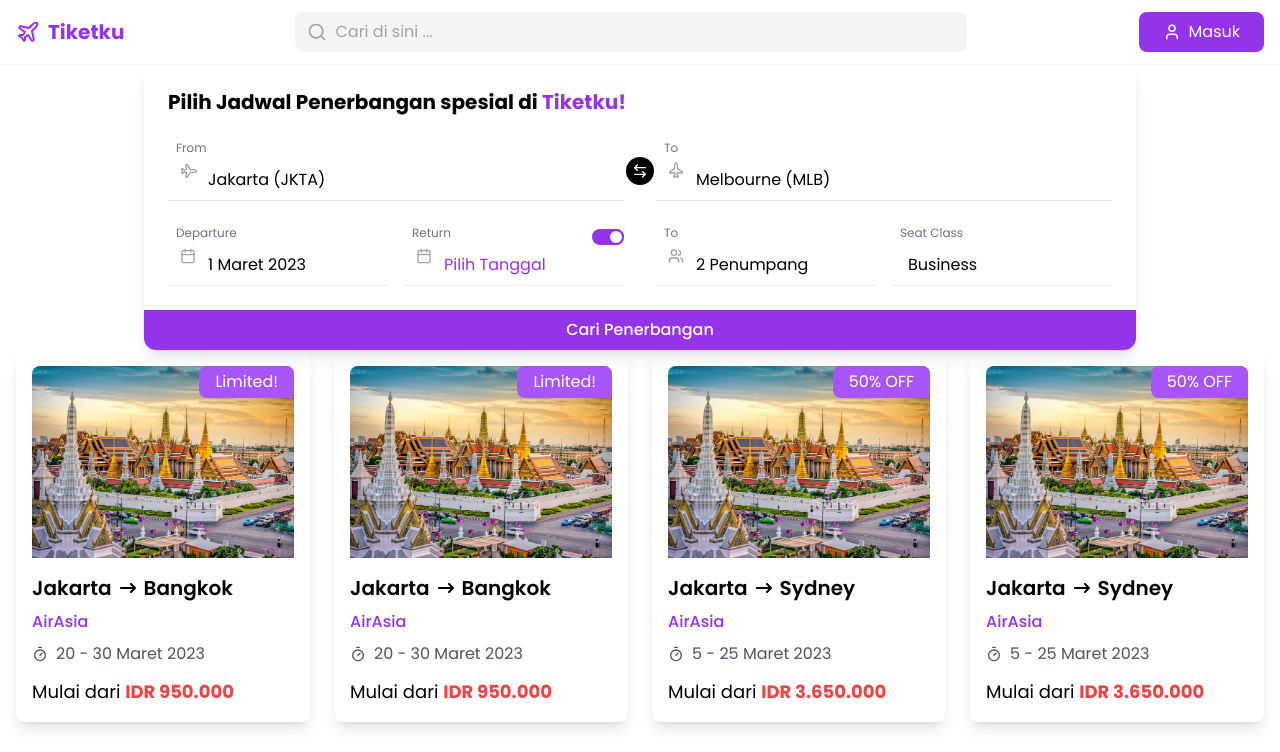
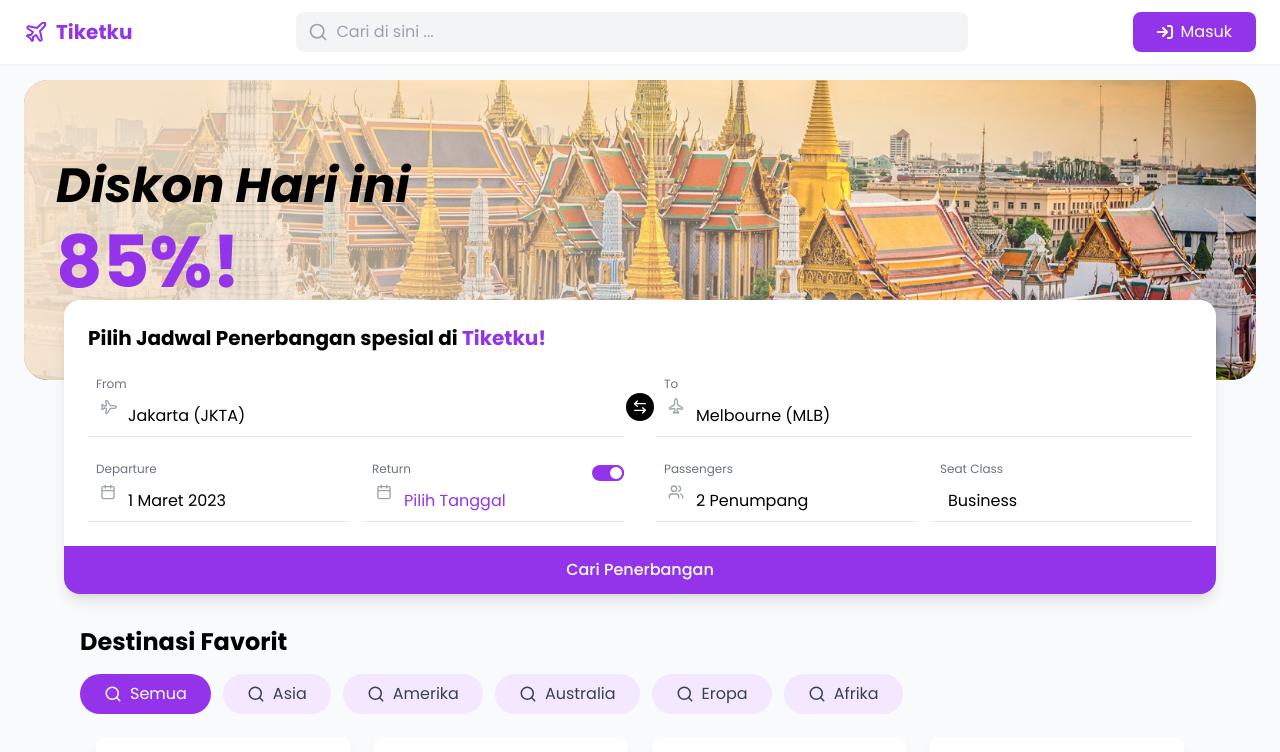
Before and after one commit to Final-Project-Team12/FE-FINAL_PROJECT-TEAM_12, a React (Vite) app: page / in a window 1280 px wide. Shown: the top 752 px of the page. Built offline with nearby package versions, Linux system fonts and the light colour scheme.

Commit message:
fix: fix homepage

```diff
--- /dev/null
+++ b/src/components/Elements/Banner/Banner.jsx
@@ -0,0 +1,30 @@
+import BannerDestination from '../../../../public/images/destination.jpeg';
+
+const Banner = () => {
+  return (
+    <div className="relative max-w-7xl mx-auto">
+      <div className="h-[200px] md:h-[300px] overflow-hidden rounded-3xl relative">
+        <div className="absolute inset-0 bg-gradient-to-r from-orange-100/90 to-transparent z-10" />
+        <img
+          src={BannerDestination}
+          alt="Bangkok Temple Background"
+          className="w-full h-full object-cover"
+        />
+        <div className="absolute top-0 left-0 w-full h-full z-10">
+          <div className="h-full flex items-center px-4 md:px-8">
+            <div className="max-w-md md:max-w-2xl">
+              <h1 className="text-3xl md:text-5xl font-bold italic mb-2 md:mb-4">
+                Diskon Hari ini
+              </h1>
+              <span className="text-5xl md:text-7xl font-bold text-purple-600">
+                85%!
+              </span>
+            </div>
+          </div>
+        </div>
+      </div>
+    </div>
+  );
+};
+
+export default Banner;
--- a/src/components/Home.jsx
+++ b/src/components/Home.jsx
@@ -1,8 +1,9 @@
 import React from 'react';
-import TravelCard from './UI/TravelCard';
-import ImageDestination from '../../public/images/destination.jpeg';
 import Navbar from './UI/Navbar';
 import FlightSearch from './UI/FlightSearch';
+import Banner from './Elements/Banner/Banner';
+import DestinationFilter from './UI/DestinationFilter';
+import ImageDestination from '../../public/images/destination.jpeg';
 
 const travelData = [
   {
@@ -59,26 +60,16 @@ const travelData = [
 
 const Home = () => {
   return (
-    <>
-      <div className="container mx-auto p-4">
-        <Navbar />
-        <FlightSearch />
-        <div className="grid grid-cols-1 md:grid-cols-2 lg:grid-cols-3 xl:grid-cols-4 gap-6">
-          {travelData.map((travel) => (
-            <TravelCard
-              key={travel.id}
-              from={travel.from}
-              to={travel.to}
-              airline={travel.airline}
-              date={travel.date}
-              price={travel.price}
-              image={travel.image}
-              badge={travel.badge}
-            />
-          ))}
+    <div className="min-h-screen bg-gray-50">
+      <Navbar />
+      <main className="container mx-auto px-4 lg:px-6 py-4">
+        <div className="relative">
+          <Banner />
+          <FlightSearch />
+          <DestinationFilter travelData={travelData} />
         </div>
-      </div>
-    </>
+      </main>
+    </div>
   );
 };
 
--- /dev/null
+++ b/src/components/UI/DestinationFilter.jsx
@@ -0,0 +1,49 @@
+import React, { useState } from 'react';
+import { Search } from 'lucide-react';
+import { Timer } from 'lucide-react';
+import ImageDestination from '../../../public/images/destination.jpeg';
+import TravelCard from './TravelCard';
+
+const continents = [
+  { id: 'all', name: 'Semua' },
+  { id: 'asia', name: 'Asia' },
+  { id: 'america', name: 'Amerika' },
+  { id: 'australia', name: 'Australia' },
+  { id: 'europe', name: 'Eropa' },
+  { id: 'africa', name: 'Afrika' },
+];
+
+const DestinationFilter = ({ travelData }) => {
+  const [activeContinent, setActiveContinent] = useState('all');
+
+  return (
+    <div className="mt-8 px-4 max-w-6xl mx-auto">
+      <h2 className="text-2xl font-bold mb-4">Destinasi Favorit</h2>
+
+      <div className="flex flex-wrap gap-3">
+        {continents.map((continent) => (
+          <button
+            key={continent.id}
+            onClick={() => setActiveContinent(continent.id)}
+            className={`flex items-center gap-2 px-6 py-2 rounded-full transition-colors ${
+              activeContinent === continent.id
+                ? 'bg-purple-600 text-white'
+                : 'bg-purple-100 text-gray-700 hover:bg-purple-200'
+            }`}
+          >
+            <Search size={18} />
+            <span>{continent.name}</span>
+          </button>
+        ))}
+      </div>
+
+      <div className="grid grid-cols-1 md:grid-cols-2 lg:grid-cols-3 xl:grid-cols-4 gap-6 mt-6 px-4">
+        {travelData.map((travel) => (
+          <TravelCard key={travel.id} travel={travel} />
+        ))}
+      </div>
+    </div>
+  );
+};
+
+export default DestinationFilter;
--- a/src/components/UI/FlightSearch.jsx
+++ b/src/components/UI/FlightSearch.jsx
@@ -1,19 +1,17 @@
-import React from 'react';
 import { Plane, Calendar, Users, ArrowLeftRight } from 'lucide-react';
 
 const FlightSearch = () => {
   return (
-    <div className="relative z-20 max-w-5xl mx-auto pt-12 px-4">
-      <div className="bg-white rounded-xl shadow-lg">
-        <div className="p-6">
-          <h2 className="text-xl font-bold mb-6">
+    <div className="relative -mt-20 z-20">
+      <div className="bg-white max-w-6xl mx-auto rounded-2xl shadow-lg">
+        <div className="p-4 md:p-6">
+          <h2 className="text-lg md:text-xl font-bold mb-4 md:mb-6">
             Pilih Jadwal Penerbangan spesial di{' '}
             <span className="text-purple-600">Tiketku!</span>
           </h2>
 
-          <div className="space-y-6">
-            {/* Row 1: From-To */}
-            <div className="grid grid-cols-2 gap-8 items-center relative">
+          <div className="space-y-4 md:space-y-6">
+            <div className="grid grid-cols-1 md:grid-cols-2 gap-4 md:gap-8 items-center relative">
               <div className="relative">
                 <div className="absolute left-3 top-1/2 -translate-y-1/2 text-gray-400">
                   <Plane size={16} className="rotate-45" />
@@ -23,7 +21,7 @@ const FlightSearch = () => {
                   <input
                     type="text"
                     value="Jakarta (JKTA)"
-                    className="w-full py-2 px-4 pl-10 border-b text-base focus:outline-none focus:border-purple-600"
+                    className="w-full py-2 px-4 pl-10 border-b text-sm md:text-base focus:outline-none focus:border-purple-600"
                     readOnly
                   />
                 </div>
@@ -44,17 +42,16 @@ const FlightSearch = () => {
                   <input
                     type="text"
                     value="Melbourne (MLB)"
-                    className="w-full py-2 px-4 pl-10 border-b text-base focus:outline-none focus:border-purple-600"
+                    className="w-full py-2 px-4 pl-10 border-b text-sm md:text-base focus:outline-none focus:border-purple-600"
                     readOnly
                   />
                 </div>
               </div>
             </div>
 
-            {/* Row 2: Date and Passengers */}
-            <div className="grid grid-cols-2 gap-8">
-              {/* Left Side - Dates */}
-              <div className="grid grid-cols-2 gap-4">
+            {/* Date and Passengers Section */}
+            <div className="grid grid-cols-1 md:grid-cols-2 gap-4 md:gap-8">
+              <div className="grid grid-cols-1 md:grid-cols-2 gap-4">
                 <div className="relative">
                   <div className="absolute left-3 top-1/2 -translate-y-1/2 text-gray-400">
                     <Calendar size={16} />
@@ -66,7 +63,7 @@ const FlightSearch = () => {
                     <input
                       type="text"
                       value="1 Maret 2023"
-                      className="w-full py-2 px-4 pl-10 border-b text-base focus:outline-none focus:border-purple-600"
+                      className="w-full py-2 px-4 pl-10 border-b text-sm md:text-base focus:outline-none focus:border-purple-600"
                       readOnly
                     />
                   </div>
@@ -84,10 +81,10 @@ const FlightSearch = () => {
                       <input
                         type="text"
                         placeholder="Pilih Tanggal"
-                        className="w-full py-2 px-4 pl-10 border-b text-base focus:outline-none focus:border-purple-600 placeholder-purple-600"
+                        className="w-full py-2 px-4 pl-10 border-b text-sm md:text-base focus:outline-none focus:border-purple-600 placeholder-purple-600"
                       />
                     </div>
-                    <div className="absolute right-0 top-0 mt-1">
+                    <div className="absolute right-0 top-0 mt-1 hidden md:block">
                       <div className="w-8 h-4 bg-purple-600 rounded-full relative">
                         <div className="absolute right-0 w-4 h-4 bg-white rounded-full border-2 border-purple-600"></div>
                       </div>
@@ -96,18 +93,19 @@ const FlightSearch = () => {
                 </div>
               </div>
 
-              {/* Right Side - Passengers and Seat Class */}
-              <div className="grid grid-cols-2 gap-4">
+              <div className="grid grid-cols-1 md:grid-cols-2 gap-4">
                 <div className="relative">
                   <div className="absolute left-3 top-1/2 -translate-y-1/2 text-gray-400">
                     <Users size={16} />
                   </div>
                   <div>
-                    <div className="text-gray-500 text-xs mb-1 ml-2">To</div>
+                    <div className="text-gray-500 text-xs mb-1 ml-2">
+                      Passengers
+                    </div>
                     <input
                       type="text"
                       value="2 Penumpang"
-                      className="w-full py-2 px-4 pl-10 border-b text-base focus:outline-none focus:border-purple-600"
+                      className="w-full py-2 px-4 pl-10 border-b text-sm md:text-base focus:outline-none focus:border-purple-600"
                       readOnly
                     />
                   </div>
@@ -120,7 +118,7 @@ const FlightSearch = () => {
                   <input
                     type="text"
                     value="Business"
-                    className="w-full py-2 px-4 border-b text-base focus:outline-none focus:border-purple-600"
+                    className="w-full py-2 px-4 border-b text-sm md:text-base focus:outline-none focus:border-purple-600"
                     readOnly
                   />
                 </div>
@@ -129,7 +127,7 @@ const FlightSearch = () => {
           </div>
         </div>
 
-        <button className="w-full bg-purple-600 text-white py-2 rounded-b-xl font-medium hover:bg-purple-700 transition-colors text-base">
+        <button className="w-full bg-purple-600 text-white py-4 md:py-3 rounded-b-2xl font-medium hover:bg-purple-700 transition-colors text-sm md:text-base">
           Cari Penerbangan
         </button>
       </div>
--- a/src/components/UI/Navbar.jsx
+++ b/src/components/UI/Navbar.jsx
@@ -1,9 +1,10 @@
-import { Search, Plane, User } from 'lucide-react';
+import { Search, Plane } from 'lucide-react';
+import { FaArrowRightToBracket } from 'react-icons/fa6';
 
 const Navbar = () => {
   return (
-    <nav className="fixed top-0 left-0 right-0 bg-white shadow-sm z-30">
-      <div className="max-w-7xl mx-auto px-4">
+    <nav className="sticky top-0 left-0 right-0 bg-white shadow-sm z-30">
+      <div className="container mx-auto px-4 lg:px-6">
         <div className="flex items-center justify-between h-16">
           <div className="flex items-center">
             <div className="text-purple-600 font-bold text-xl flex items-center">
@@ -26,10 +27,9 @@ const Navbar = () => {
             </div>
           </div>
 
-          {/* Login Button */}
           <div>
             <button className="bg-purple-600 text-white px-6 py-2 rounded-lg flex items-center">
-              <User className="mr-2" size={18} />
+              <FaArrowRightToBracket className="mr-2" size={16} />
               Masuk
             </button>
           </div>
--- a/src/components/UI/TravelCard.jsx
+++ b/src/components/UI/TravelCard.jsx
@@ -1,38 +1,39 @@
+import React from 'react';
 import { Timer } from 'lucide-react';
 import { FaArrowRightLong } from 'react-icons/fa6';
 
-const TravelCard = ({ from, to, airline, date, price, image, badge }) => {
+const TravelCard = ({ travel }) => {
   return (
-    <div className="max-w-sm rounded-lg overflow-hidden shadow-lg bg-white">
-      <div className="relative p-4 pt-4 pb-0">
-        <div className="rounded-t-lg overflow-hidden relative">
-          <img
-            src={image}
-            alt={`${from} to ${to}`}
-            className="w-full h-48 object-cover"
-          />
-          <div className="absolute top-0 right-0 bg-purple-500 text-white px-4 py-1 rounded-l-lg">
-            {badge}
-          </div>
+    <div className="bg-white rounded-lg shadow-lg overflow-hidden p-4 flex flex-col">
+      <div className="relative">
+        <img
+          src={travel.image}
+          alt={`${travel.from} to ${travel.to}`}
+          className="w-full h-48 object-cover rounded-lg"
+        />
+
+        <div className="absolute top-0 right-0 px-3 py-1 rounded-e-none rounded-s-lg text-sm font-bold text-white bg-purple-500">
+          {travel.badge}
         </div>
       </div>
 
-      <div className="p-4">
-        <div className="flex items-center gap-2 text-xl font-semibold mb-2">
-          <span>{from}</span>
+      <div className="mt-4 flex flex-col justify-between flex-1">
+        <div className="flex items-center gap-2 text-lg font-semibold mb-2">
+          <span>{travel.from}</span>
           <FaArrowRightLong size={16} />
-          <span>{to}</span>
+          <span>{travel.to}</span>
         </div>
 
-        <div className="text-purple-600 font-medium mb-2">{airline}</div>
+        <div className="text-purple-600 font-medium mb-2">{travel.airline}</div>
 
-        <div className="flex items-center gap-2 text-gray-600 mb-3">
+        <div className="flex items-center gap-2 text-gray-600 mb-4">
           <Timer size={16} />
-          <span>{date}</span>
+          <span>{travel.date}</span>
         </div>
 
         <div className="text-lg">
-          Mulai dari <span className="text-red-500 font-bold">IDR {price}</span>
+          Mulai dari{' '}
+          <span className="text-red-500 font-bold">IDR {travel.price}</span>
         </div>
       </div>
     </div>
```
